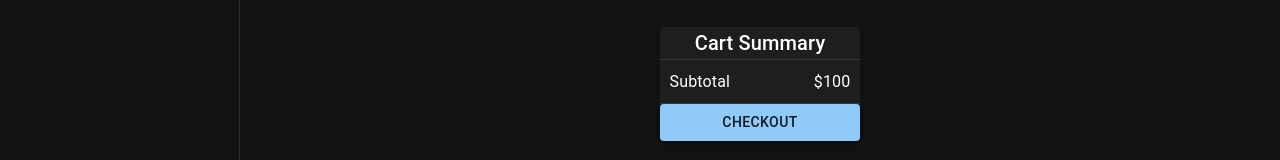
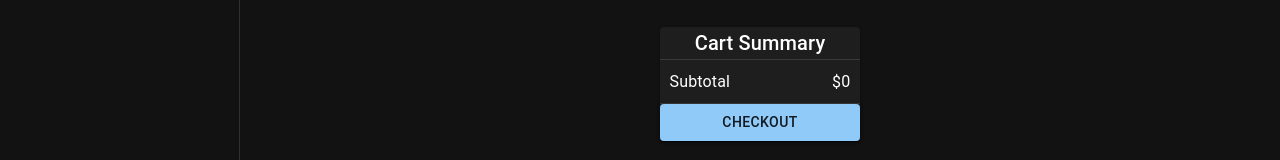
Before and after one commit to mirahmaid/level6, a React (Vite) app in the folder frontend/: page /cart in a window 1280 px wide. Shown: the part 163-323 px from the top of the page. Built offline with nearby package versions, Linux system fonts and the light colour scheme.

Commit message:
Add lesson 25

```diff
--- a/frontend/src/pages/Cart/Cart.jsx
+++ b/frontend/src/pages/Cart/Cart.jsx
@@ -27,11 +27,14 @@ const StyledBadge = styled(Badge)(({ theme }) => ({
 const Cart = () => {
   const { selectedProducts } = useSelector((state) => state.cartt);
 const dispatch = useDispatch();
+ let totalPrice = 0
   console.log(selectedProducts);
+
 
   return (
     <Box>
       {selectedProducts.map((item) => {
+        totalPrice += Number(item.price) * Number(item.quantity)
         return (
           <Paper dir="rtl" className="item-container" key={item.id}>
             <div className="img-title-parent">
@@ -61,7 +64,8 @@ const dispatch = useDispatch();
               </IconButton>
             </div>
 
-            <div className="price">${item.price.toFixed(2)}</div>
+             <div className="price">${Number(item.price) * Number(item.quantity)}</div>
+
 
             <Button
               sx={{ display: { xs: "none", md: "inline-flex" } }}
@@ -100,7 +104,7 @@ const dispatch = useDispatch();
           direction="row"
         >
           <Typography variant="body1">Subtotal</Typography>
-          <Typography variant="body1">$100</Typography>
+          <Typography variant="body1">${totalPrice}</Typography>
         </Stack>
 
         <Divider />
```
